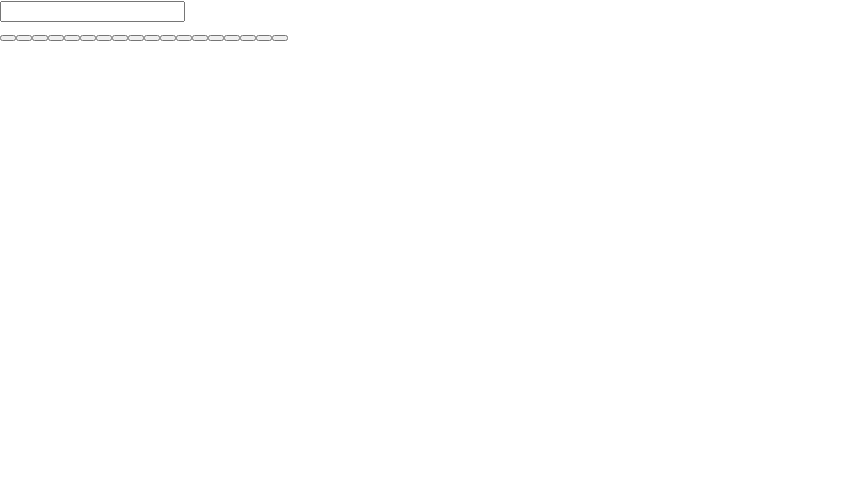
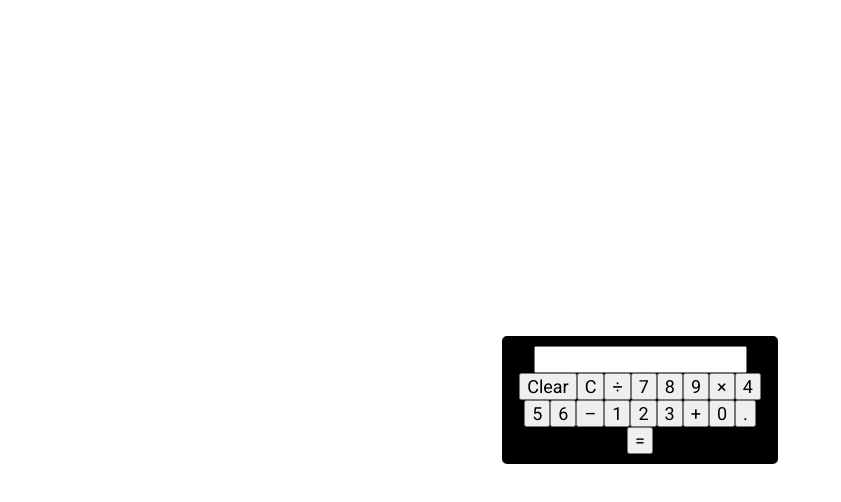
Before and after one commit to moazam94/React-Calculator, a React (Create React App) app in the folder calculator/: page / in a window 1280 px wide. Shown: the top 502 px of the page, without its empty margins (0-841 px from the left). Built offline with nearby package versions, Linux system fonts and the light colour scheme.

Commit message:
added CSS

```diff
--- a/calculator/src/App.css
+++ b/calculator/src/App.css
@@ -1,38 +1,25 @@
-.App {
-  text-align: center;
+@import url('https://fonts.googleapis.com/css2?family=Abril+Fatface&family=Roboto:wght@400;500;700;900&family=Varela+Round&display=swap');
+
+* {
+  font-family: 'Roboto', sans-serif;
+  font-size: 18px;
 }
 
-.App-logo {
-  height: 40vmin;
-  pointer-events: none;
+body {
+  display: flex;
+  justify-content: center;
+  align-items: center;
 }
 
-@media (prefers-reduced-motion: no-preference) {
-  .App-logo {
-    animation: App-logo-spin infinite 20s linear;
-  }
+.container {
+  top: 50%;
+  left: 50%;
+  position: absolute;
+  transform: translate(-50%, -50%);
+  margin: 0 auto;
+  width: 256px;
+  text-align: center;
+  border: 10px solid black;
+  background: black;
+  border-radius: 5px;
 }
-
-.App-header {
-  background-color: #282c34;
-  min-height: 100vh;
-  display: flex;
-  flex-direction: column;
-  align-items: center;
-  justify-content: center;
-  font-size: calc(10px + 2vmin);
-  color: white;
-}
-
-.App-link {
-  color: #61dafb;
-}
-
-@keyframes App-logo-spin {
-  from {
-    transform: rotate(0deg);
-  }
-  to {
-    transform: rotate(360deg);
-  }
-}
--- a/calculator/src/App.js
+++ b/calculator/src/App.js
@@ -1,6 +1,6 @@
 import React, { useState } from 'react';
 //import logo from './logo.svg';
-//import './App.css';
+import './App.css';
 
 function App () {
   const [result, setResult] = useState("");
@@ -12,24 +12,24 @@
         </form>
 
         <div className='keypad'>
-          <button></button>
-          <button></button>
-          <button></button>
-          <button></button>
-          <button></button>
-          <button></button>
-          <button></button>
-          <button></button>
-          <button></button>
-          <button></button>
-          <button></button>
-          <button></button>
-          <button></button>
-          <button></button>
-          <button></button>
-          <button></button>
-          <button></button>
-          <button></button>
+          <button>Clear</button>
+          <button>C</button>
+          <button>&divide;</button>
+          <button>7</button>
+          <button>8</button>
+          <button>9</button>
+          <button>&times;</button>
+          <button>4</button>
+          <button>5</button>
+          <button>6</button>
+          <button>&ndash;</button>
+          <button>1</button>
+          <button>2</button>
+          <button>3</button>
+          <button>+</button>
+          <button>0</button>
+          <button>.</button>
+          <button>=</button>
         </div>
       </div>
     </>
```
